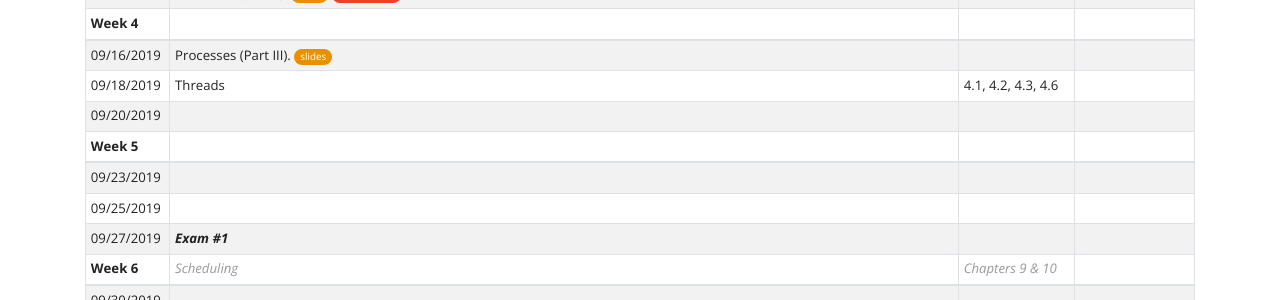
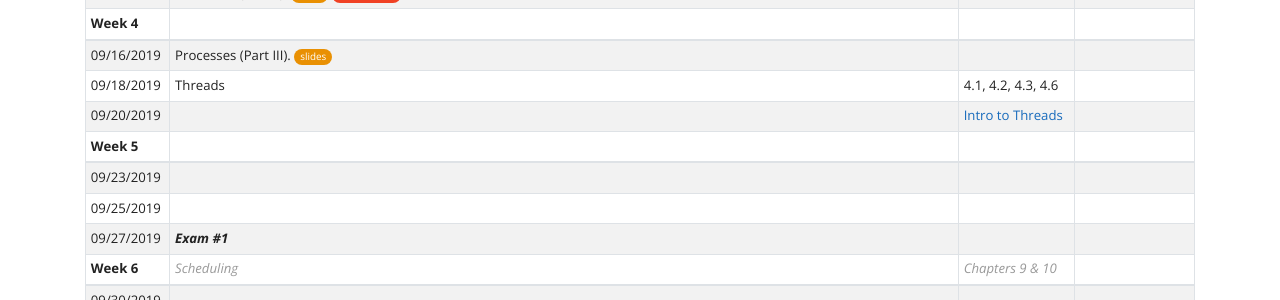
Before and after one commit to traviswpeters/cs460-2019-fall, a Jekyll site: the page built from index.md, in a window 1280 px wide and 900 px high, scrolled down 1723 px. Shown: the part 154-454 px from the top of the window. Built offline with Jekyll 4.4.1, drawn with Linux system fonts in a browser that asks for light colours; nearby versions of some CDN libraries.

Commit message:
add reading ref

```diff
--- a/_data/settings.yml
+++ b/_data/settings.yml
@@ -22,3 +22,4 @@ slides: "notes"
 notes: "notes"
 solutions: "solutions"
 code: "code"
+reading: "notes"
--- a/index.md
+++ b/index.md
@@ -98,7 +98,7 @@ Feedback is always appreciated regarding typos, suggestions for more detailed ex
 | ------------- | -------------------------------------------------------------------------------------------------------------------------------------------------------------------------------------- | ------------------------------ |--------------------------------------------- |
 | 09/16/2019    | Processes (Part III). [slides][slides05]{:.slides}                                                                                                                                     |                                | {% comment %}[PA1] (Due 09/27){% endcomment %}
 | 09/18/2019    | Threads                                                                                                                                                                                | 4.1, 4.2, 4.3, 4.6             |
-| 09/20/2019    |                                                                                                                                                                                        |                                | {% comment %}[PT2]{% endcomment %}
+| 09/20/2019    |                                                                                                                                                                                        | [Intro to Threads]             | {% comment %}[PT2]{% endcomment %}
 | **Week 5**    | <span class="smallnote"></span>
 | ------------- | -------------------------------------------------------------------------------------------------------------------------------------------------------------------------------------- | ------------------------------ |--------------------------------------------- |
 | 09/23/2019    |                                                                                                                                                                                        |                                |
@@ -160,6 +160,12 @@ Feedback is always appreciated regarding typos, suggestions for more detailed ex
 
 [Questionnaire]: https://forms.gle/Krmco3bNsbPRjSca7
 
+<!-- Reading -->
+[Intro to Threads]: {{site.data.settings.reading}}/intro2threads-andrew-birrell-1989.pdf
+
+<!-- code examples, provided code, etc. -->
+[fork_bomb.c]: {{site.data.settings.code}}/fork_bomb.c
+
 <!-- slides -->
 [slides01]: {{site.data.settings.slides}}/cs460-01.pdf
 [slides02]: {{site.data.settings.slides}}/cs460-02.pdf
```
Also changed, not shown: other parts of index.md (+0 -4 lines), 1 other file.
